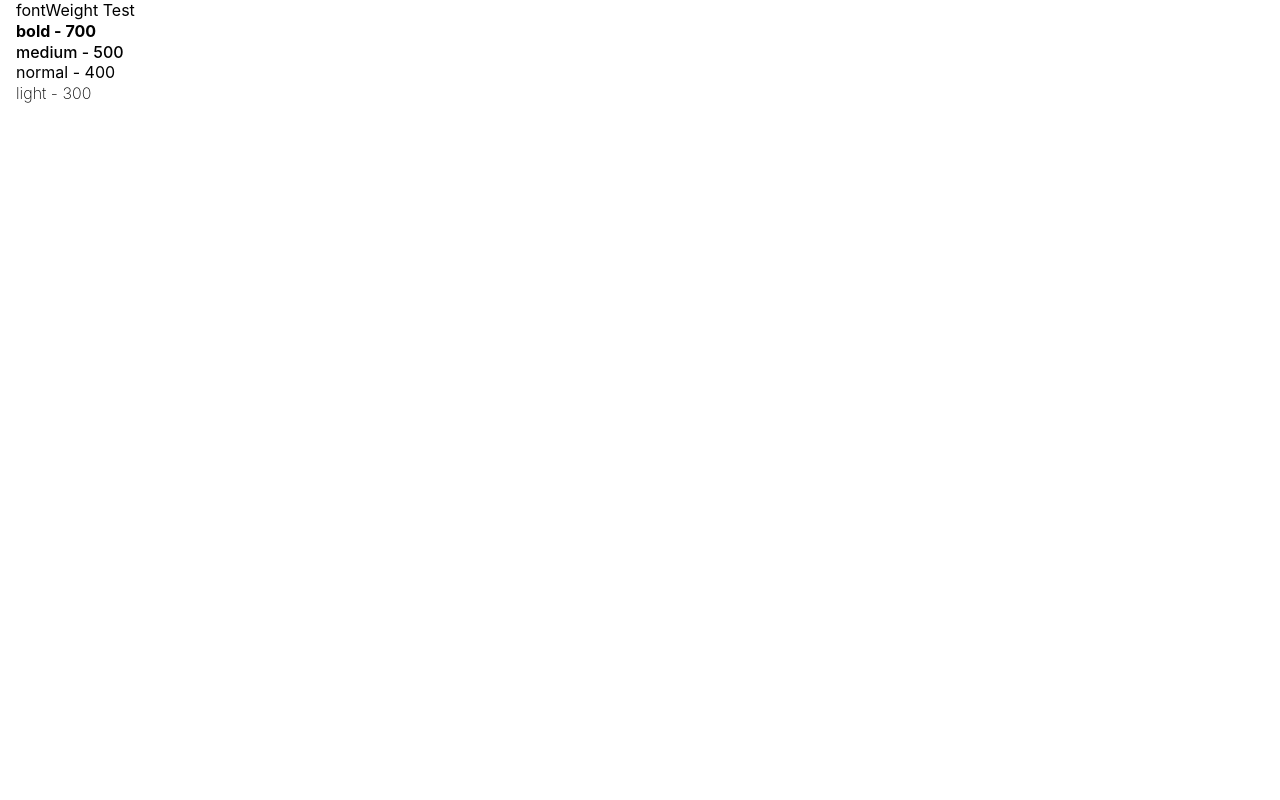
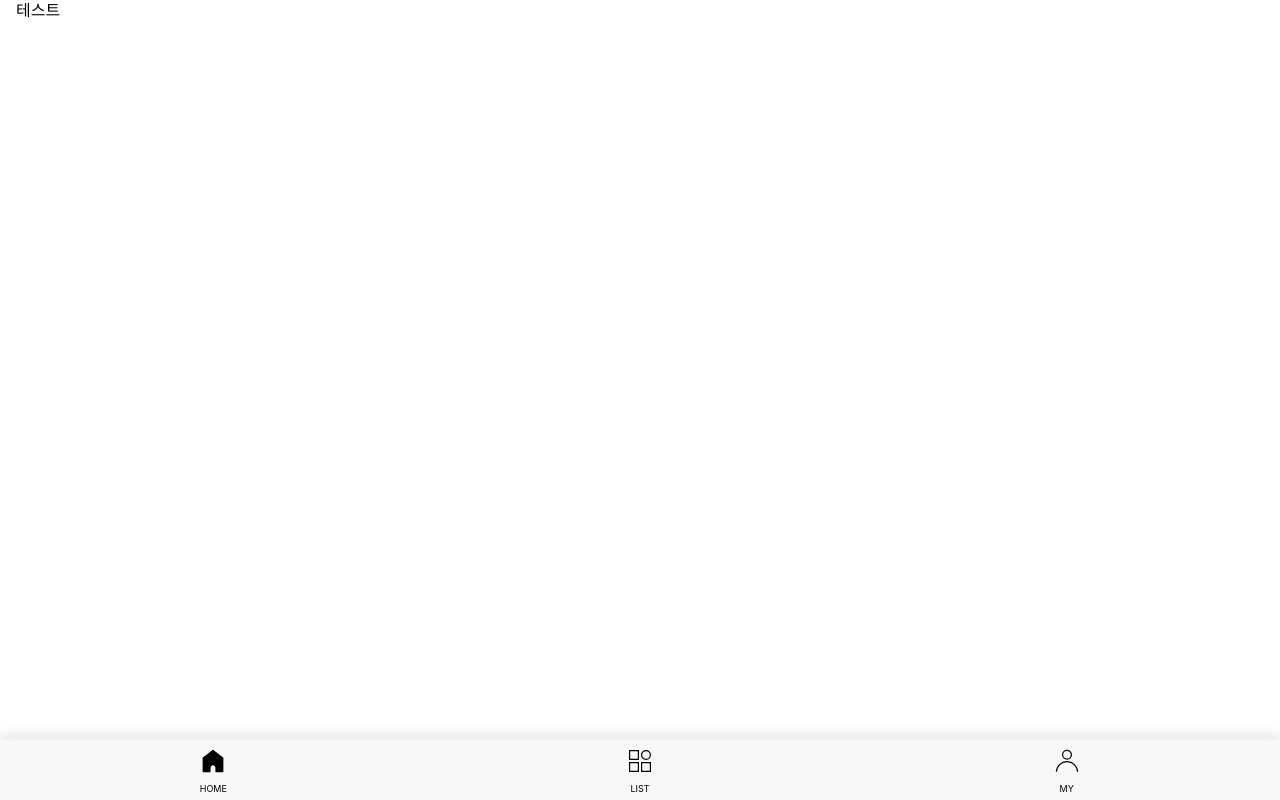
Before and after one commit to teamppub/pb-project, a Next.js app: page / in a window 1280 px wide. Built offline with nearby package versions, Linux system fonts and the light colour scheme.

Commit message:
Test: 테스트 코드 (#1)

```diff
--- /dev/null
+++ b/assets/common/bottomNavigator/NavHome.tsx
@@ -0,0 +1,26 @@
+export default function NavHome({
+  width = '30',
+  height = '30',
+  fill = 'none',
+}) {
+  return (
+    <svg
+      xmlns="http://www.w3.org/2000/svg"
+      width={width}
+      height={height}
+      viewBox="0 0 30 30"
+    >
+      <path data-name="사각형 2" fill="none" d="M0 0h30v30H0z" />
+      <path
+        data-name="패스 1495"
+        d="M10.287.506.511 8.08A.028.028 0 0 0 .5 8.1v13.665a.029.029 0 0 0 .029.029h6.73a.029.029 0 0 0 .029-.029V17.99a3.133 3.133 0 0 1 2.864-3.19 3 3 0 0 1 3.136 3v3.971a.029.029 0 0 0 .029.029h6.764a.029.029 0 0 0 .029-.029V8.268a.028.028 0 0 0-.011-.023L10.323.506a.03.03 0 0 0-.036 0z"
+        transform="translate(4.695 3.853)"
+        stroke="#000"
+        strokeLinecap="round"
+        strokeLinejoin="round"
+        strokeWidth="1.2px"
+        fill={fill}
+      />
+    </svg>
+  );
+}
--- /dev/null
+++ b/assets/common/bottomNavigator/NavList.tsx
@@ -0,0 +1,59 @@
+export default function NavList({
+  width = '30',
+  height = '30',
+  fill = 'none',
+}) {
+  return (
+    <svg
+      xmlns="http://www.w3.org/2000/svg"
+      width={width}
+      height={height}
+      viewBox="0 0 30 30"
+    >
+      <path data-name="사각형 7" fill="none" d="M0 0h30v30H0z" />
+      <g data-name="그룹 1525">
+        <g
+          data-name="사각형 1650"
+          stroke="#000"
+          strokeWidth="1.2px"
+          fill={fill}
+        >
+          <path stroke="none" d="M0 0h10v10H0z" transform="translate(4 4)" />
+          <path fill="none" d="M.6.6h8.8v8.8H.6z" transform="translate(4 4)" />
+        </g>
+        <g
+          data-name="사각형 1652"
+          stroke="#000"
+          strokeWidth="1.2px"
+          fill={fill}
+        >
+          <path stroke="none" d="M0 0h10v10H0z" transform="translate(4 16)" />
+          <path fill="none" d="M.6.6h8.8v8.8H.6z" transform="translate(4 16)" />
+        </g>
+        <g
+          data-name="사각형 1651"
+          transform="translate(16 4)"
+          stroke="#000"
+          strokeWidth="1.2px"
+          fill={fill}
+        >
+          <rect width="10" height="10" rx="5" stroke="none" />
+          <rect x=".6" y=".6" width="8.8" height="8.8" rx="4.4" fill="none" />
+        </g>
+        <g
+          data-name="사각형 1653"
+          stroke="#000"
+          strokeWidth="1.2px"
+          fill={fill}
+        >
+          <path stroke="none" d="M0 0h10v10H0z" transform="translate(16 16)" />
+          <path
+            fill="none"
+            d="M.6.6h8.8v8.8H.6z"
+            transform="translate(16 16)"
+          />
+        </g>
+      </g>
+    </svg>
+  );
+}
--- /dev/null
+++ b/assets/common/bottomNavigator/NavMyPage.tsx
@@ -0,0 +1,36 @@
+export default function NavMyPage({
+  width = '30',
+  height = '30',
+  fill = 'none',
+}) {
+  return (
+    <svg
+      xmlns="http://www.w3.org/2000/svg"
+      width={width}
+      height={height}
+      viewBox="0 0 30 30"
+    >
+      <path data-name="사각형 9" fill="none" d="M0 0h30v30H0z" />
+      <g data-name="그룹 1524">
+        <path
+          data-name="패스 1486"
+          d="M13.388 4.9A4.4 4.4 0 1 1 8.985.5a4.4 4.4 0 0 1 4.403 4.4z"
+          transform="translate(6.014 3.801)"
+          stroke="#000"
+          strokeMiterlimit="10"
+          strokeWidth="1.2px"
+          fill={fill}
+        />
+        <path
+          data-name="패스 1487"
+          d="M.5 17.922A10.361 10.361 0 0 1 11.065 7.78 10.361 10.361 0 0 1 21.63 17.922"
+          transform="translate(3.935 7.899)"
+          stroke="#000"
+          strokeMiterlimit="10"
+          strokeWidth="1.2px"
+          fill={fill}
+        />
+      </g>
+    </svg>
+  );
+}
--- /dev/null
+++ b/assets/common/bottomNavigator/NavWish.tsx
@@ -0,0 +1,27 @@
+export default function NavWish({
+  width = '30',
+  height = '30',
+  fill = 'none',
+  stroke = '#000',
+  viewBox = '0 0 30 30',
+}) {
+  return (
+    <svg
+      xmlns="http://www.w3.org/2000/svg"
+      width={width}
+      height={height}
+      viewBox={viewBox}
+    >
+      <path data-name="사각형 10" fill="none" d="M0 0h30v30H0z" />
+      <path
+        data-name="패스 1496"
+        d="M21.222 2.355a6.335 6.335 0 0 1 0 8.957l-.486.486-8.957 8.957-9.423-9.425a6.333 6.333 0 0 1 8.957-8.957l.467.467.486-.486a6.333 6.333 0 0 1 8.956.001z"
+        transform="translate(3.212 4.373)"
+        stroke={stroke}
+        strokeMiterlimit="10"
+        strokeWidth="1.2px"
+        fill={fill}
+      />
+    </svg>
+  );
+}
--- /dev/null
+++ b/components/Organisms/Common/BottomNavigator.tsx
@@ -0,0 +1,76 @@
+import { useRouter } from 'next/router';
+
+import { Box, FlexBox } from 'components/Atoms';
+import useRefUtils from 'utils/hooks/useRefUtils';
+
+interface BottomItemsProps {
+  icon: JSX.Element;
+  selectedIcon: JSX.Element;
+  pathName: string;
+  path: string[];
+}
+
+function BottomNavItem({ data }: { data: BottomItemsProps }) {
+  const router = useRouter();
+  /*
+    DESC ::
+    .some(판별 함수) || 배열 안의 어떤 요소라도 주어진 판별 함수를 통과하는지 테스트함
+    물음표 두개(’??‘)를 사용해주면 왼쪽 코드가 null 또는 undefined일 경우에만 오른쪽 코드를 실행합니다.
+    ?. (옵셔널 체이닝) > 객체 속성을 접근 하기 위해 사용 || ?.은 ?.'앞’의 평가 대상이 undefined나 null이면 평가를 멈추고 undefined를 반환
+
+  */
+  const isSelected = data.path?.some((path) => router.pathname === path);
+
+  return (
+    <FlexBox
+      role="tab"
+      flex={1}
+      flexDirection="column"
+      alignItems="center"
+      justifyContent="center"
+      onClick={() => router.push(data.path?.[0] ?? '')}
+    >
+      <Box marginBottom="2px">{isSelected ? data.selectedIcon : data.icon}</Box>
+      <Box fontSize="9px">{data.pathName}</Box>
+    </FlexBox>
+  );
+}
+
+export default function BottomNavigator({
+  data,
+}: {
+  data: BottomItemsProps[];
+}) {
+  const router = useRouter();
+  const isShow = data.some((item) => {
+    return item.path?.some((path) => router.pathname === path);
+  });
+  const { ref } = useRefUtils();
+
+  if (isShow)
+    return (
+      <>
+        <Box
+          zIndex="100"
+          backgroundColor="#f8f8f8"
+          bottom="0px"
+          width="100%"
+          position="fixed"
+          //ref={ref}
+        >
+          <FlexBox
+            boxShadow="0 -7px 10px 0 rgba(0, 0, 0, 0.08);"
+            height="60px"
+            padding="8px 0"
+          >
+            {data.map((item, index) => (
+              <BottomNavItem data={item} key={index} />
+            ))}
+          </FlexBox>
+          <Box width="100%" height="var(--platformBottomArea)" />
+        </Box>
+      </>
+    );
+
+  return <></>;
+}
--- a/components/Organisms/Common/Container.tsx
+++ b/components/Organisms/Common/Container.tsx
@@ -1,7 +1,39 @@
 import { ReactNode } from 'react';
 
+import NavHome from 'assets/common/bottomNavigator/NavHome';
+import NavList from 'assets/common/bottomNavigator/NavList';
+import NavMyPage from 'assets/common/bottomNavigator/NavMyPage';
+import NavWish from 'assets/common/bottomNavigator/NavWish';
 import { Box } from 'components/Atoms';
+import BottomNavigator from 'components/Organisms/Common/BottomNavigator';
+import theme from 'styles/theme';
 
 export default function Container({ children }: { children: ReactNode }) {
-  return <Box>{children}</Box>;
+  return (
+    <Box>
+      <Box>{children}</Box>
+      <BottomNavigator
+        data={[
+          {
+            selectedIcon: <NavHome fill={theme.colors.black} />,
+            icon: <NavHome />,
+            pathName: 'HOME',
+            path: ['/'],
+          },
+          {
+            selectedIcon: <NavList fill={theme.colors.black} />,
+            icon: <NavList />,
+            pathName: 'LIST',
+            path: ['/list'],
+          },
+          {
+            selectedIcon: <NavMyPage fill={theme.colors.black} />,
+            icon: <NavMyPage />,
+            pathName: 'MY',
+            path: ['/mypage'],
+          },
+        ]}
+      />
+    </Box>
+  );
 }
--- a/pages/index.tsx
+++ b/pages/index.tsx
@@ -6,11 +6,7 @@ const Home: NextPage = () => {
   return (
     <>
       <Layout>
-        <Box>fontWeight Test</Box>
-        <Box fontWeight={700}>bold - 700</Box>
-        <Box fontWeight={500}>medium - 500</Box>
-        <Box fontWeight={400}>normal - 400</Box>
-        <Box fontWeight={200}>light - 300</Box>
+        <Box>테스트</Box>
       </Layout>
     </>
   );
--- /dev/null
+++ b/utils/hooks/useRefUtils.ts
@@ -0,0 +1,14 @@
+import { useEffect, useRef, useState } from 'react';
+
+export default function useRefUtils() {
+  const [height, setHeight] = useState(0);
+  const ref = useRef<any>(null);
+
+  useEffect(() => {
+    if (ref?.current?.offsetHeight) {
+      setHeight(ref.current.offsetHeight);
+    }
+  }, []);
+
+  return { height, ref };
+}
```
Also changed, not shown: assets/common/bottomNavigator/NavMap.tsx (added, +17 -0 lines), components/Atoms/Icon.tsx (added, +48 -0 lines), assets/img/ico_error_01.svg (added).
